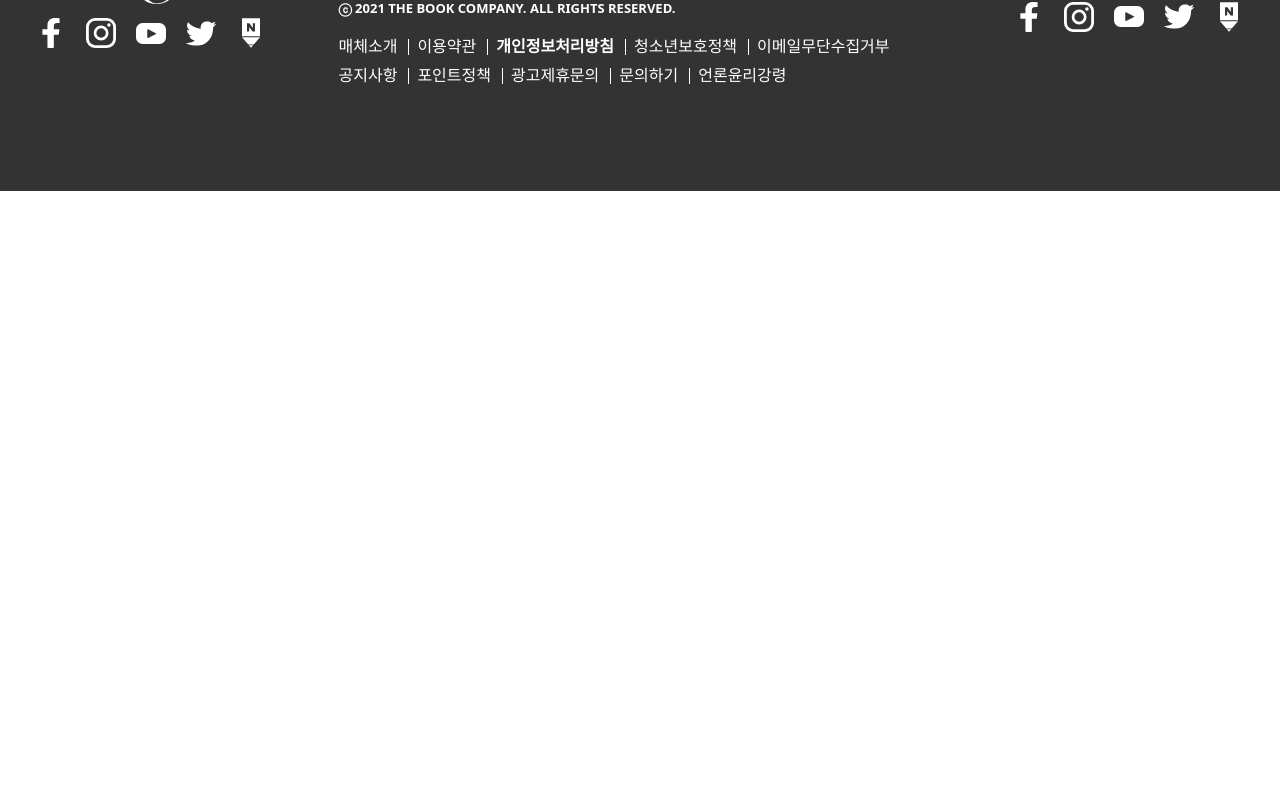
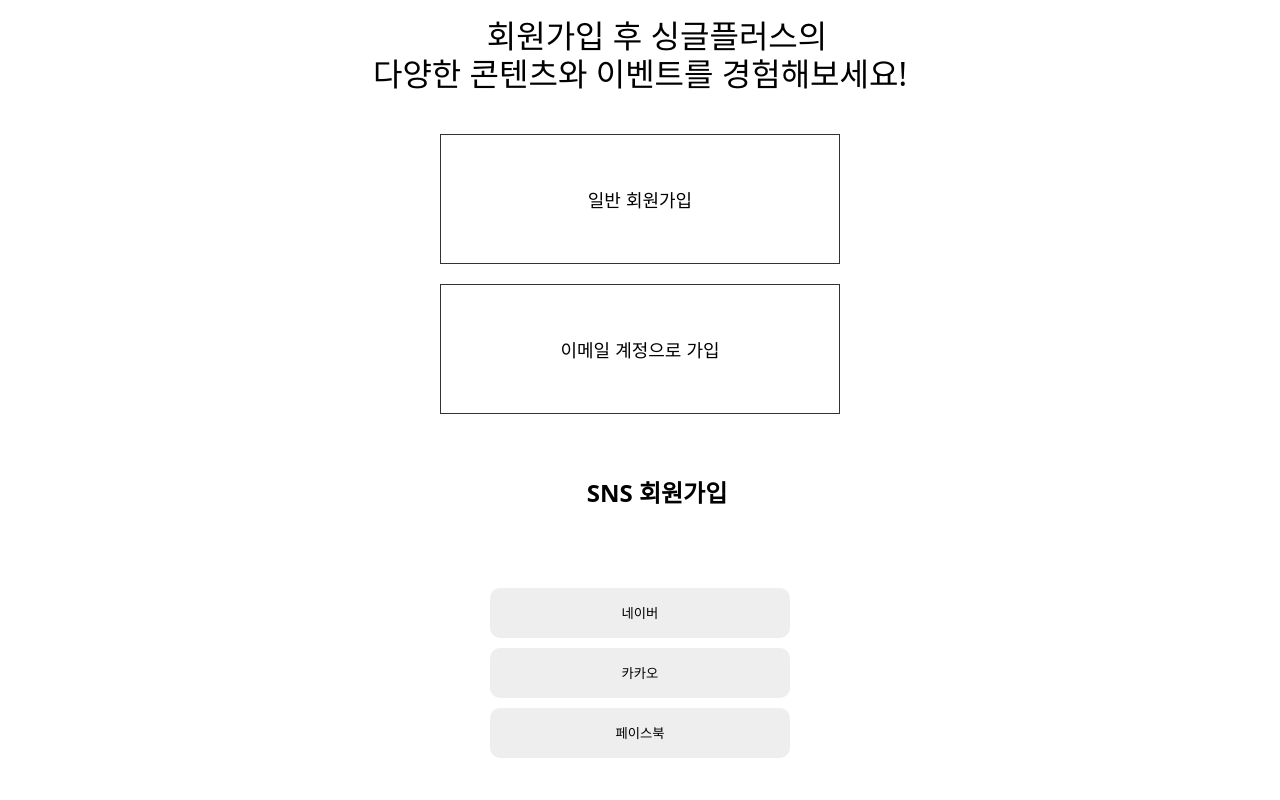
Before and after one commit to yeonwoochoe/happy-barley-tea, a React (Create React App) app: page /join in a window 1280 px wide. Shown: the part 340-1140 px from the top of the page. Before the commit the page ends 800 px from the top, so only its background shows below. Built offline with nearby package versions, Linux system fonts and the light colour scheme.

Commit message:
[feat] join.js : 페이지 마크업

```diff
--- a/src/components/common/Common.js
+++ b/src/components/common/Common.js
@@ -82,7 +82,6 @@
 export const CardLi = styled.li`
   width: ${(props) => props.width || "100%"};
   margin-bottom: 40px;
-  background-color: #aaaaaa;
 `;
 
 export const CardImage = styled.div`
--- a/src/pages/Join.js
+++ b/src/pages/Join.js
@@ -1,7 +1,118 @@
 import React from "react";
+import styled from "styled-components";
+import {
+  HeaderSecondTitle,
+  SectionWrapper,
+  WrapperDiv,
+} from "../components/common/Common";
+
+const JoinDiv = styled.section`
+  width: 100%;
+  background-color: #ffffff;
+`;
+
+const JoinList = styled.ul`
+  width: 100%;
+  max-width: 400px;
+  display: flex;
+  justify-content: center;
+  align-items: center;
+  flex-direction: column;
+  gap: 20px;
+  li {
+    width: 100%;
+    height: 130px;
+    padding: 49px 54px;
+    border: 1px solid #333;
+  }
+  button {
+    width: 100%;
+    height: 100%;
+    font-size: 18px;
+    background-color: transparent;
+  }
+`;
+
+const SnsLogin = styled.ul`
+  display: flex;
+  justify-content: center;
+  align-items: center;
+  flex-direction: column;
+  gap: 10px;
+  margin-top: 40px;
+  li {
+    width: 300px;
+    height: 50px;
+    padding: 11px 20px;
+    border-radius: 10px;
+    background-color: #eee;
+  }
+  button {
+    width: 100%;
+    height: 100%;
+    background-color: transparent;
+  }
+`;
 
 const Join = () => {
-  return <div>Join</div>;
+  return (
+    <JoinDiv>
+      <SectionWrapper width="620px" padding="200px 0">
+        <WrapperDiv>
+          <HeaderSecondTitle
+            alignSelf="center"
+            fontSize="32px"
+            wordSpacing="0"
+            style={{
+              textAlign: "center",
+              wordBreak: "break-all",
+              fontWeight: "normal",
+            }}
+          >
+            회원가입 후 싱글플러스의
+            <br />
+            다양한 콘텐츠와 이벤트를 경험해보세요!
+          </HeaderSecondTitle>
+        </WrapperDiv>
+        <WrapperDiv>
+          <JoinList>
+            <li>
+              <button>일반 회원가입</button>
+            </li>
+            <li>
+              <button>이메일 계정으로 가입</button>
+            </li>
+          </JoinList>
+        </WrapperDiv>
+        <WrapperDiv>
+          <HeaderSecondTitle
+            alignSelf="center"
+            fontSize="24px"
+            wordSpacing="0"
+            style={{
+              textAlign: "center",
+              wordBreak: "break-all",
+            }}
+          >
+            SNS 회원가입
+          </HeaderSecondTitle>
+        </WrapperDiv>
+        <WrapperDiv>
+          <SnsLogin>
+            <li>
+              <button>네이버</button>
+            </li>
+            <li>
+              <button>카카오</button>
+            </li>
+            <li>
+              <button>페이스북</button>
+            </li>
+          </SnsLogin>
+        </WrapperDiv>
+      </SectionWrapper>
+    </JoinDiv>
+  );
 };
 
 export default Join;
```
